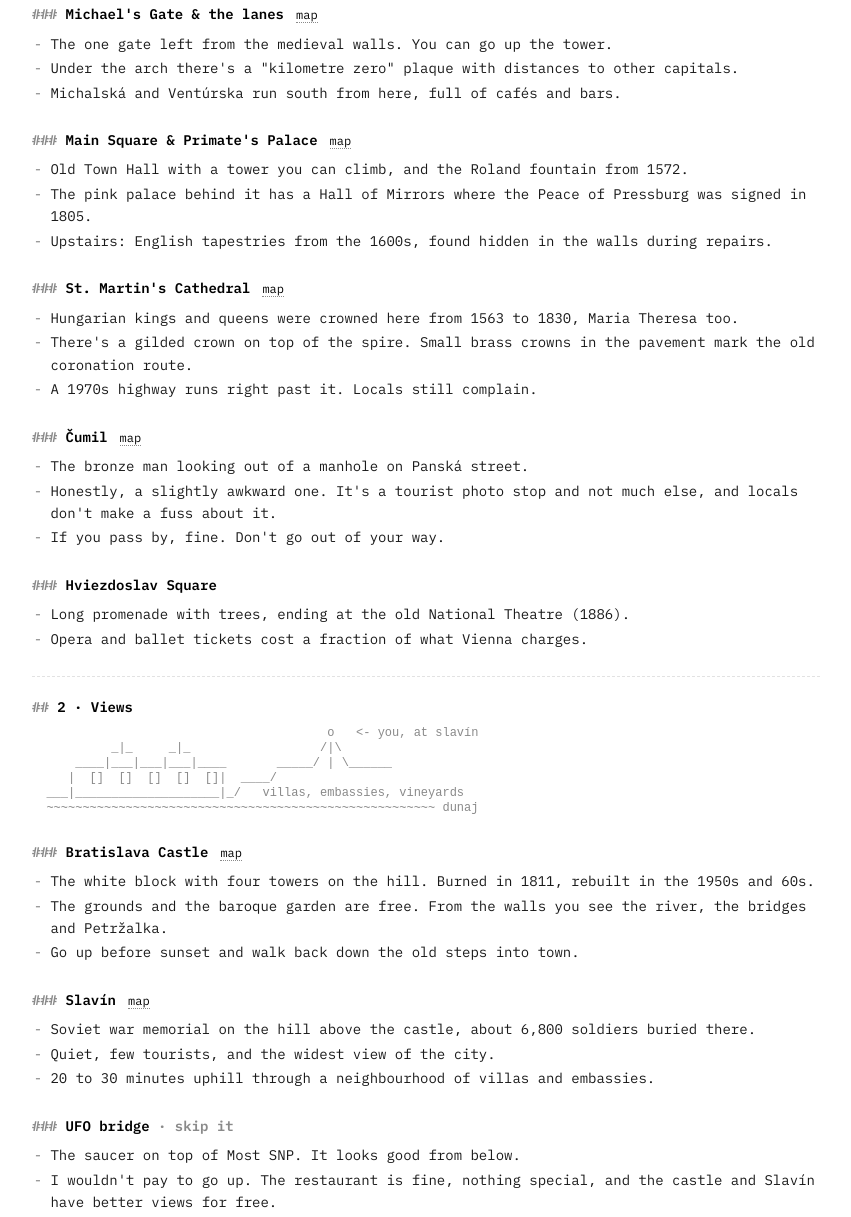
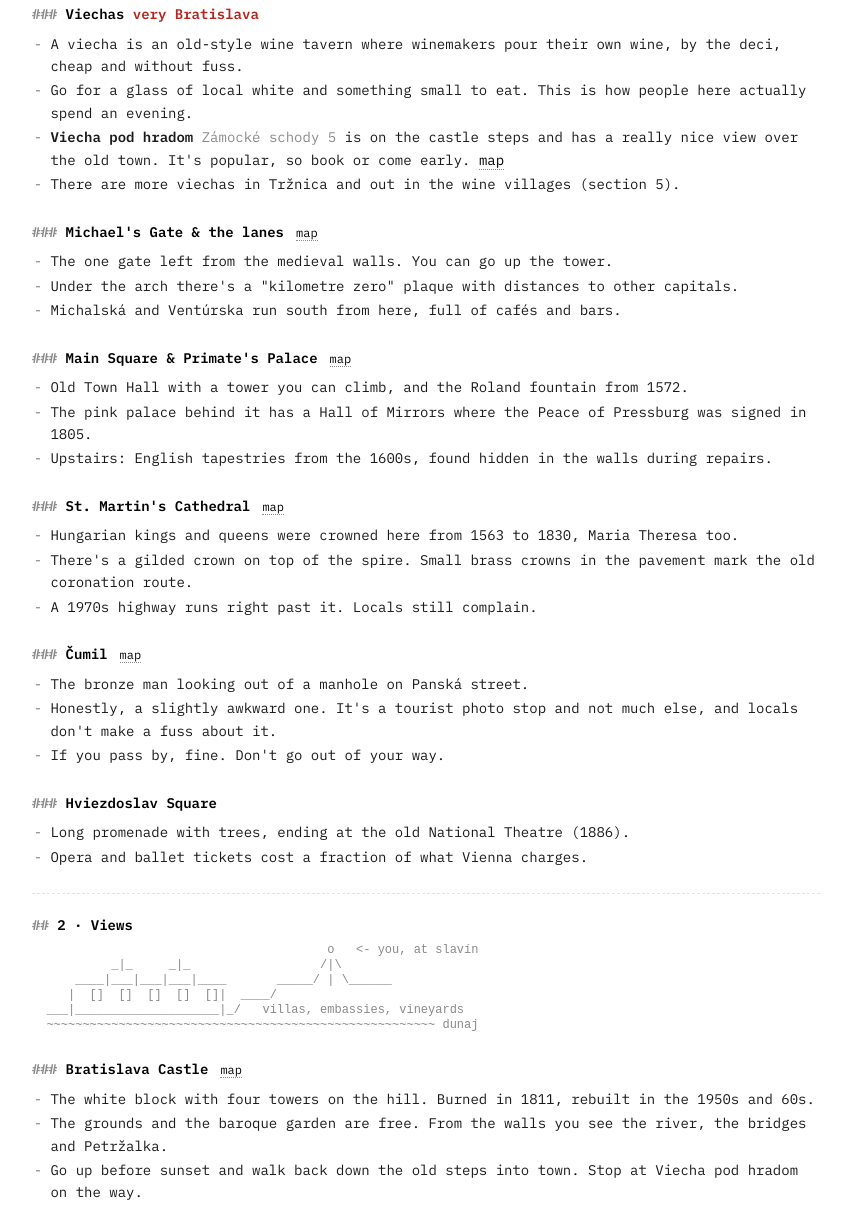
Before and after one commit to jakubdovcik/central-european-guide, a plain HTML site: page bratislava.html in a window 1280 px wide. Shown: the part 1419-2636 px from the top of the page, without its empty margins (214-1065 px from the left). Drawn offline with nearby package versions, Linux system fonts and the light colour scheme.

Commit message:
Add viechas to Bratislava and Lokál to Prague
Co-Authored-By: Claude Opus 5.5 <noreply@anthropic.com>

```diff
--- a/bratislava.html
+++ b/bratislava.html
@@ -95,6 +95,14 @@
   <li>Evenings are busiest and best.</li>
 </ul>
 
+<h3>Viechas <span class="acc">very Bratislava</span></h3>
+<ul>
+  <li>A viecha is an old-style wine tavern where winemakers pour their own wine, by the deci, cheap and without fuss.</li>
+  <li>Go for a glass of local white and something small to eat. This is how people here actually spend an evening.</li>
+  <li><b>Viecha pod hradom</b> <span class="dim">Zámocké schody 5</span> is on the castle steps and has a really nice view over the old town. It's popular, so book or come early. <a href="https://www.google.com/maps/search/?api=1&query=Viecha+pod+hradom+Bratislava">map</a></li>
+  <li>There are more viechas in Tržnica and out in the wine villages (section 5).</li>
+</ul>
+
 <h3>Michael's Gate &amp; the lanes <a class="map" href="https://www.google.com/maps/search/?api=1&query=Michael%27s+Gate+Bratislava">map</a></h3>
 <ul>
   <li>The one gate left from the medieval walls. You can go up the tower.</li>
@@ -144,7 +152,7 @@
 <ul>
   <li>The white block with four towers on the hill. Burned in 1811, rebuilt in the 1950s and 60s.</li>
   <li>The grounds and the baroque garden are free. From the walls you see the river, the bridges and Petržalka.</li>
-  <li>Go up before sunset and walk back down the old steps into town.</li>
+  <li>Go up before sunset and walk back down the old steps into town. Stop at Viecha pod hradom on the way.</li>
 </ul>
 
 <h3>Slavín <a class="map" href="https://www.google.com/maps/search/?api=1&query=Slav%C3%ADn+Bratislava">map</a></h3>
@@ -268,7 +276,7 @@
   <li>Michael's Gate, then wander: Main Square, Primate's Palace, St. Martin's.</li>
   <li>Lunch: fried cheese at Lokal Unas, or crêpes at Palacinka Lacinka.</li>
   <li>Up to the castle, then on to Slavín for sunset.</li>
-  <li>Back down to the Christmas markets, then Nuda or Mirror Bar.</li>
+  <li>Wine at Viecha pod hradom on the way down, then the Christmas markets, then Nuda or Mirror Bar.</li>
 </ol>
 
 <!-- ============================================================ -->
```
Also changed, not shown: prague.html (+2 -1 lines).
